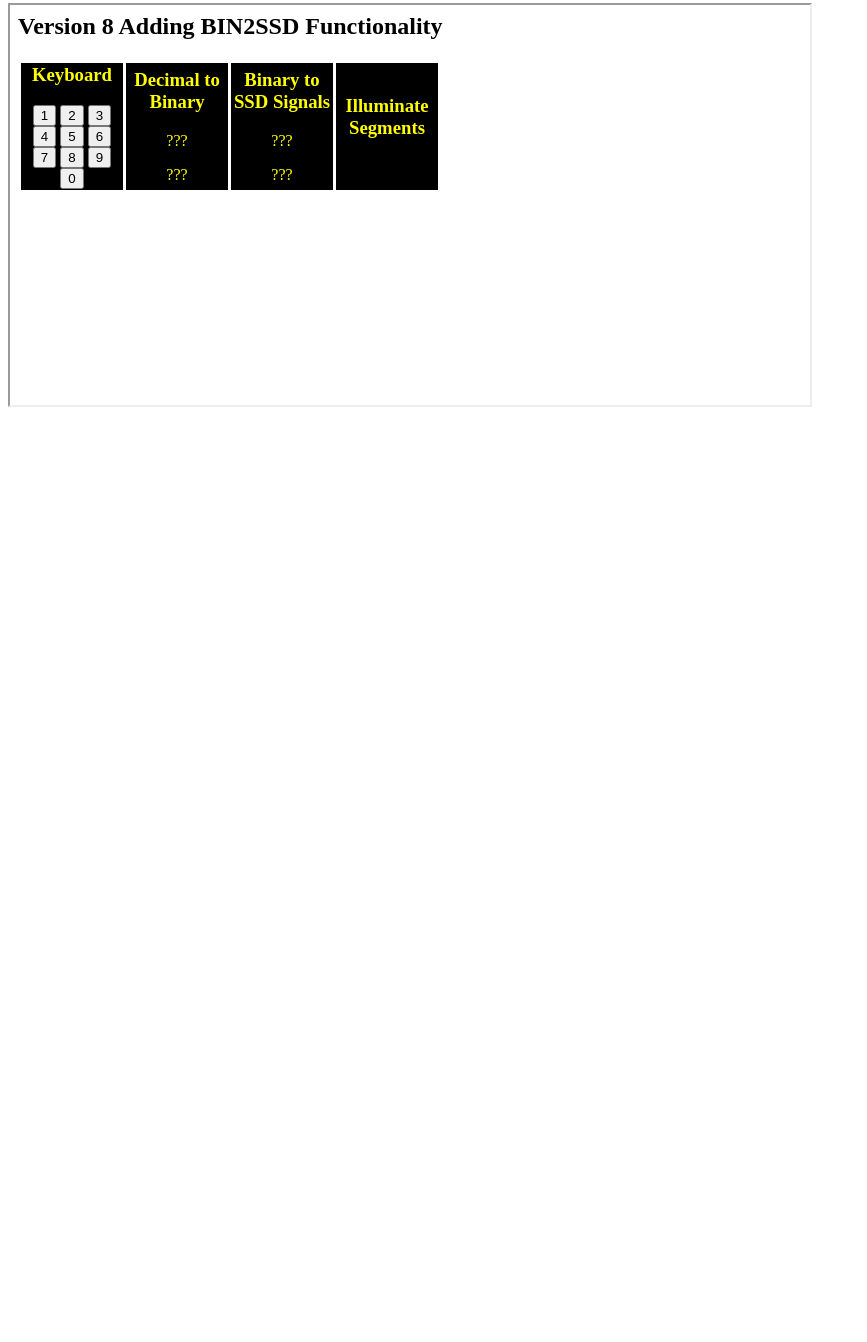
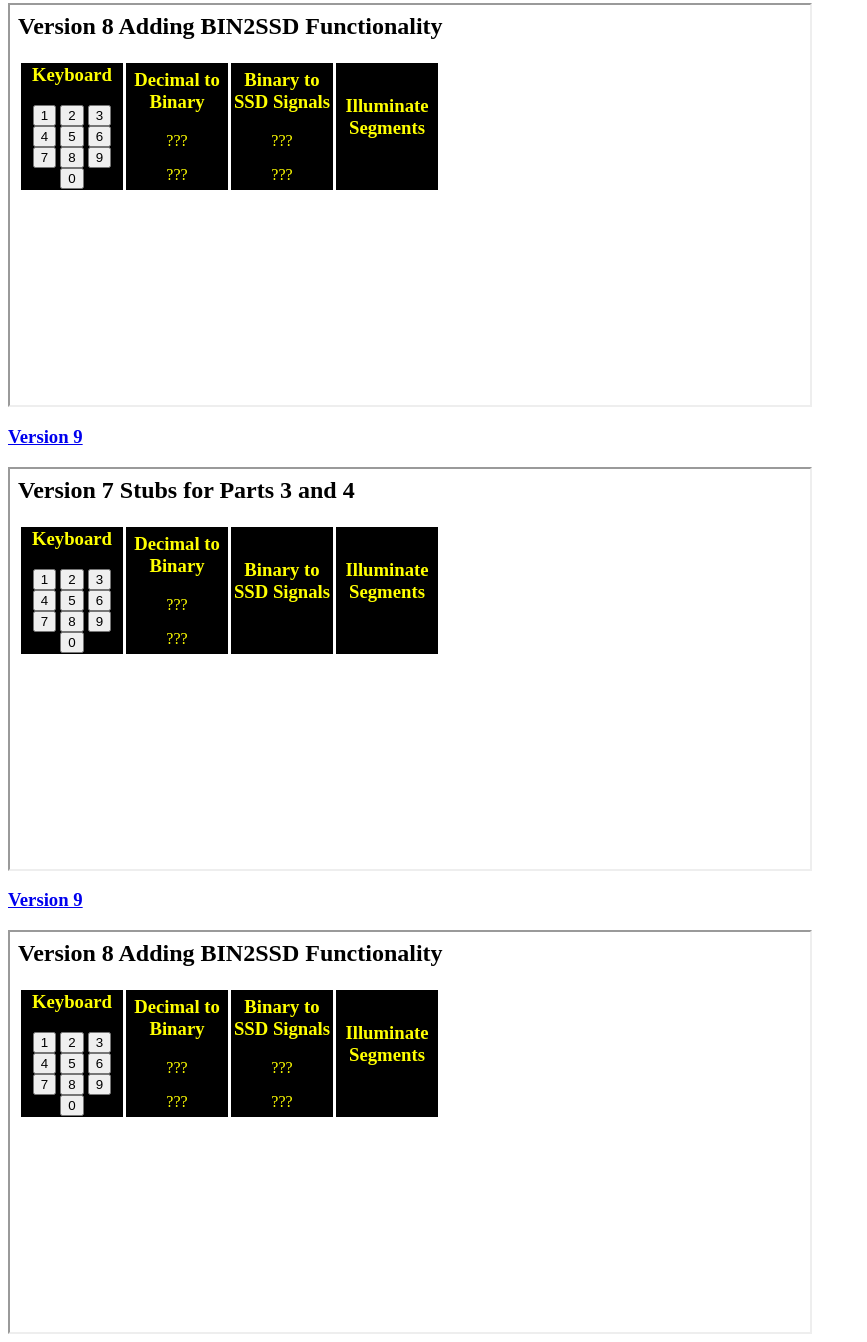
Before and after one commit to AuroraSu/INF1339-Week01, a plain HTML site: page docs/index.html in a window 1280 px wide. Shown: the part 3753-5095 px from the top of the page, without its empty margins (0-867 px from the left). Before the commit the page ends 4168 px from the top, so only its background shows below. Drawn offline with Linux system fonts and the light colour scheme.

Commit message:
Update index.html

```diff
--- a/docs/index.html
+++ b/docs/index.html
@@ -21,5 +21,10 @@
     <iframe src="v07.html" height="400px" width="800px"></iframe>
 <h3><a href="v08.html">Version 8</a></h3>
     <iframe src="v08.html" height="400px" width="800px"></iframe>
+<h3><a href="v07.html">Version 9</a></h3>
+    <iframe src="v07.html" height="400px" width="800px"></iframe>
+<h3><a href="v08.html">Version 9</a></h3>
+    <iframe src="v08.html" height="400px" width="800px"></iframe>
+
 </body>
 </html>
```
